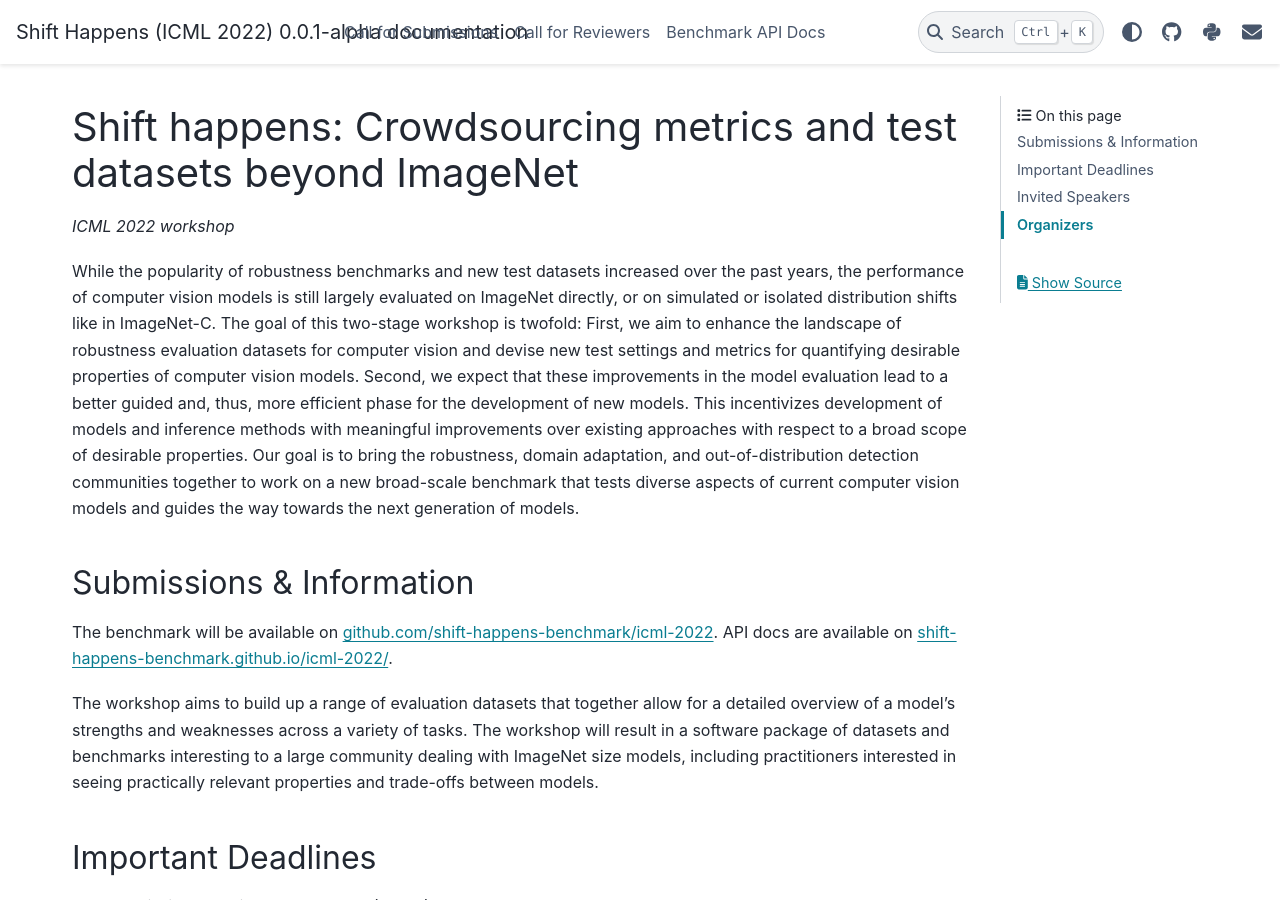
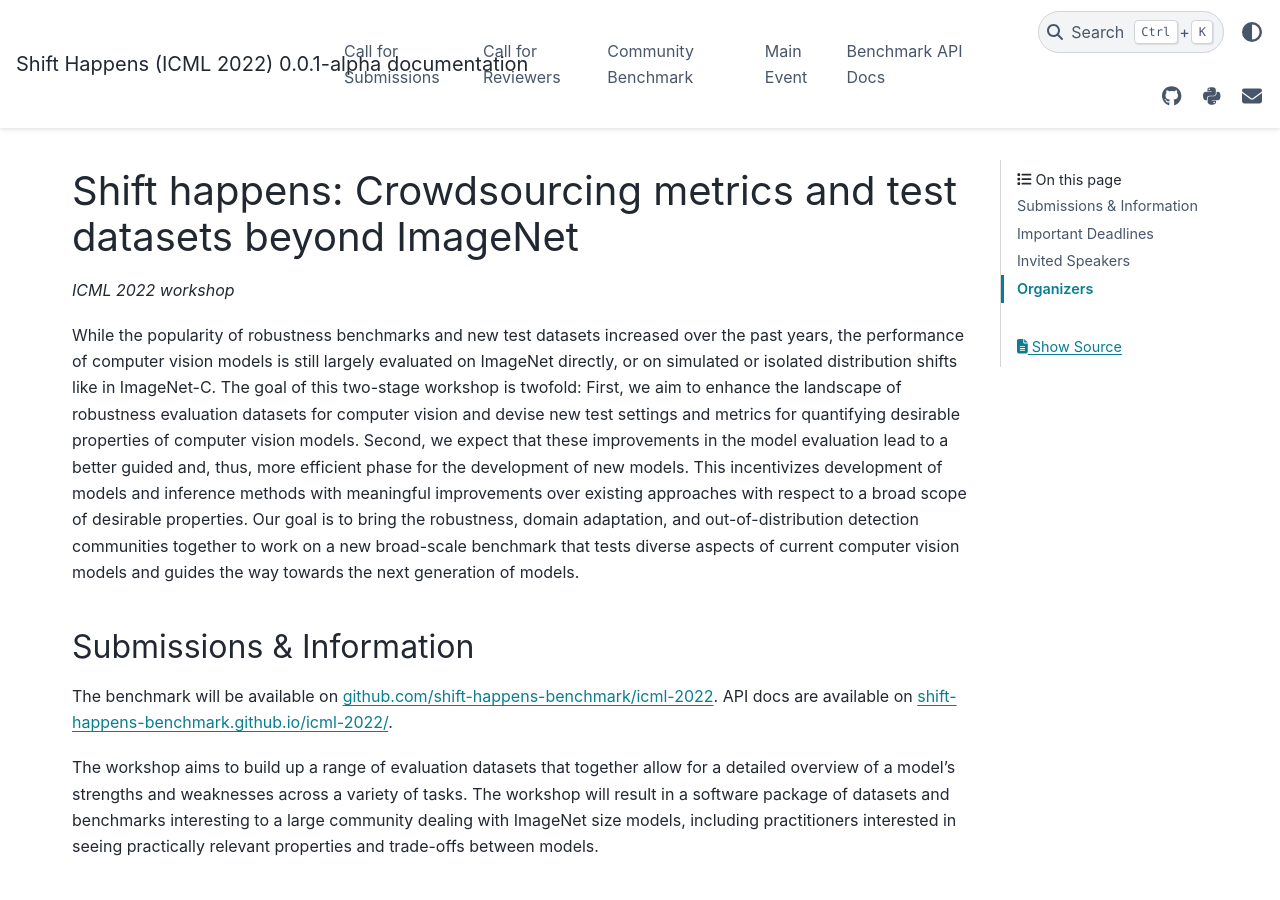
Before and after one commit to shift-happens-benchmark/icml-2022, a Sphinx documentation site: the page built from docs/source/index.rst, in a window 1280 px wide and 900 px high. Built offline with Sphinx 7.4.7 and the PyData theme 0.15.4, drawn with Linux system fonts in a browser that asks for light colours.

Commit message:
added new tabs for building the benchmark and for the main event

```diff
--- a/docs/source/index.rst
+++ b/docs/source/index.rst
@@ -134,4 +134,6 @@
 
     Call for Submissions <call_for_papers>
     Call for Reviewers <call_for_reviewers>
+    Community Benchmark <community_benchmark>
+    Main Event <main_event>
     Benchmark API Docs <api>
--- /dev/null
+++ b/docs/source/main_event.rst
@@ -0,0 +1,5 @@
+Main event
+==================
+
+Timetable Outline (tentative)
+^^^^^^^^^^^^^^^^
```
Also changed, not shown: docs/source/community_benchmark.rst (added, +8 -0 lines).
